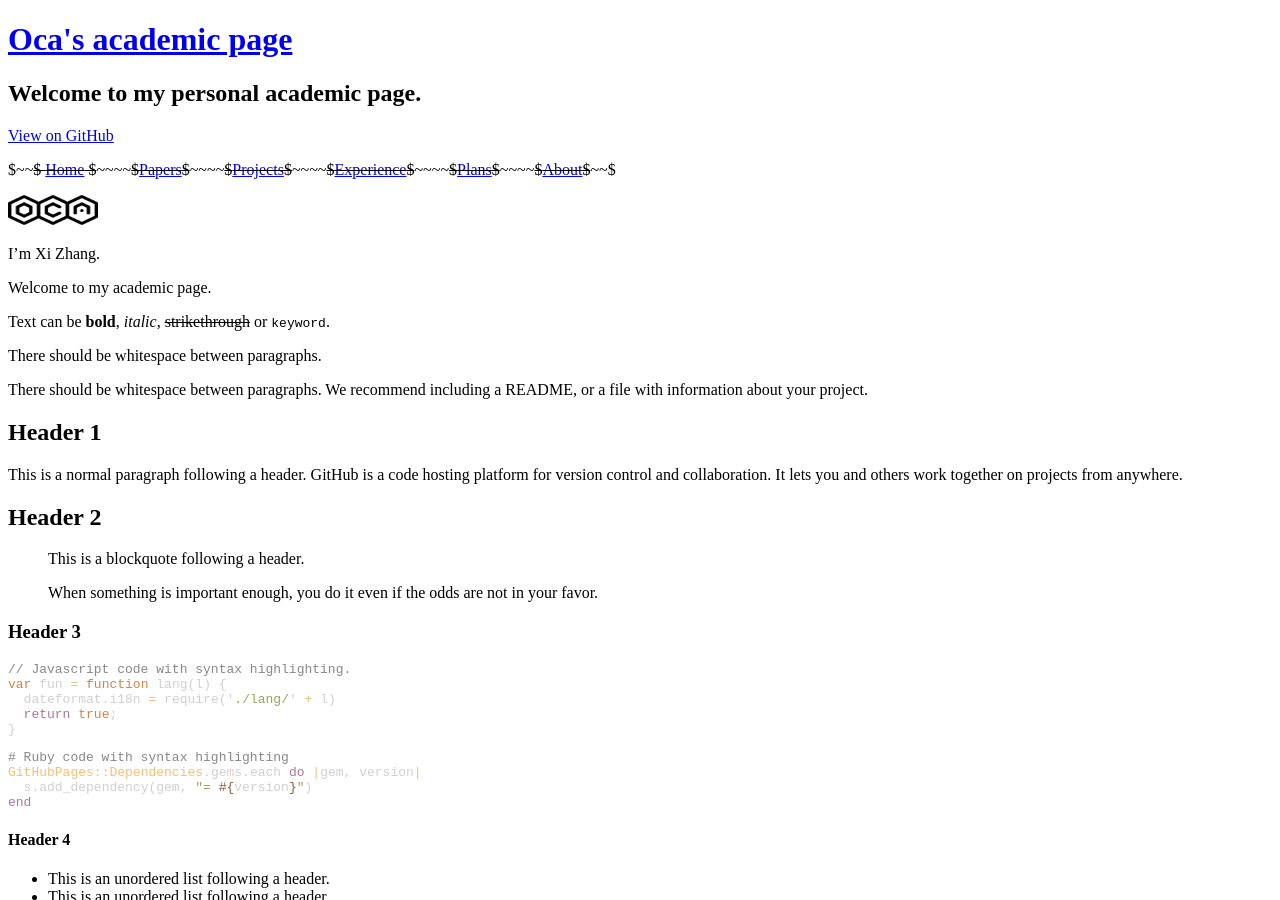
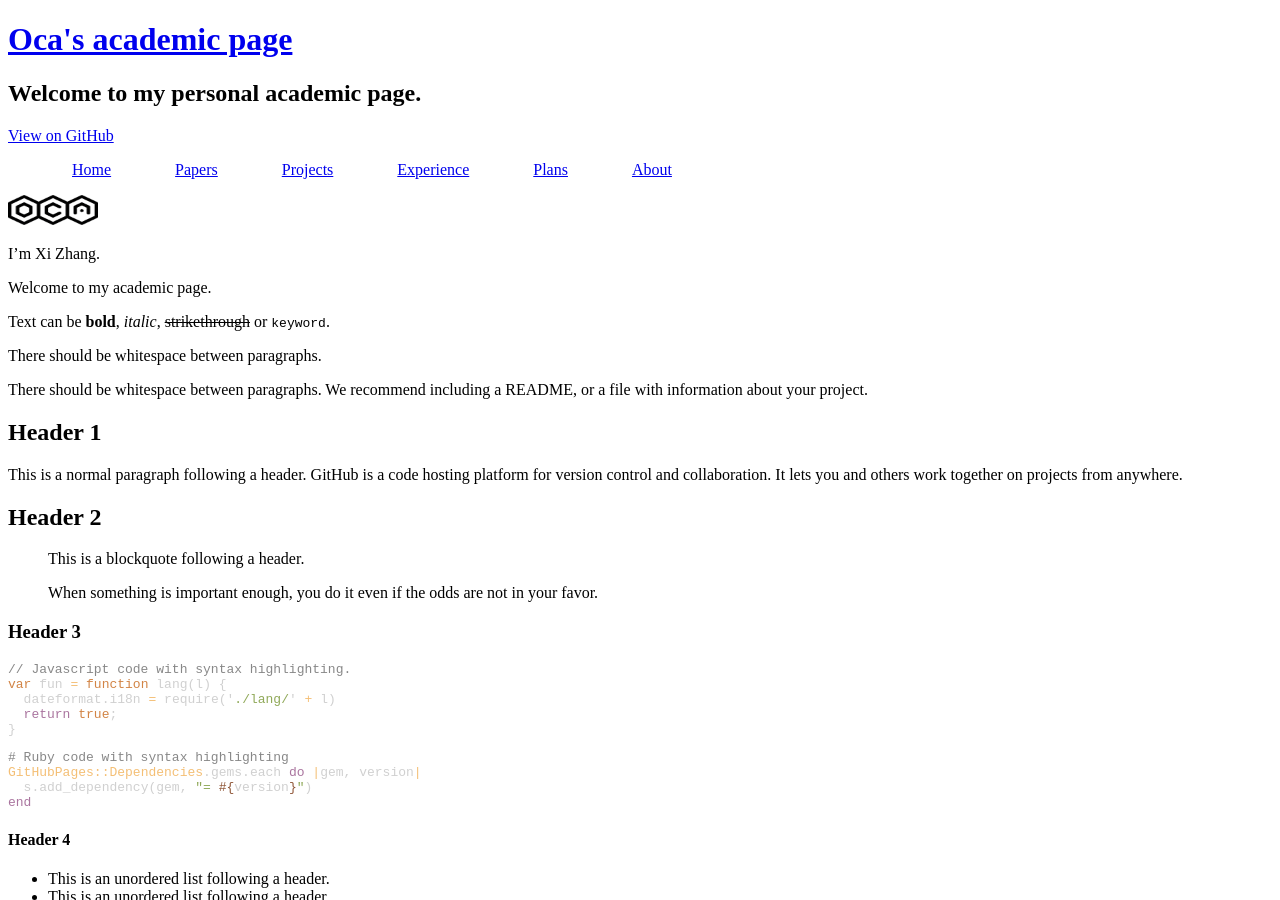
Before and after one commit to oca-john/academic-page, a Jekyll site: the page built from index.md, in a window 1280 px wide and 900 px high. Built offline with Jekyll 4.4.1, drawn with Linux system fonts in a browser that asks for light colours; part of the change alters nothing that is shown.

```diff
--- a/index.md
+++ b/index.md
@@ -2,7 +2,7 @@
 layout: default
 ---
 
-$~~~~$ [Home](./index.html) $~~~~~~~~$[Papers](./publications.html)$~~~~~~~~$[Projects](./projects.html)$~~~~~~~~$[Experience](./experience.html)$~~~~~~~~$[Plans](./plans.html)$~~~~~~~~$[About](./about.html)$~~~~$
+&emsp;&emsp;&emsp;&emsp;[Home](./index.html)&emsp;&emsp;&emsp;&emsp;[Papers](./publications.html)&emsp;&emsp;&emsp;&emsp;[Projects](./projects.html)&emsp;&emsp;&emsp;&emsp;[Experience](./experience.html)&emsp;&emsp;&emsp;&emsp;[Plans](./plans.html)&emsp;&emsp;&emsp;&emsp;[About](./about.html)&emsp;&emsp;&emsp;&emsp;
 
 <img src="ocas-logo.png" title="logo" height="30" width="90">
 
```
